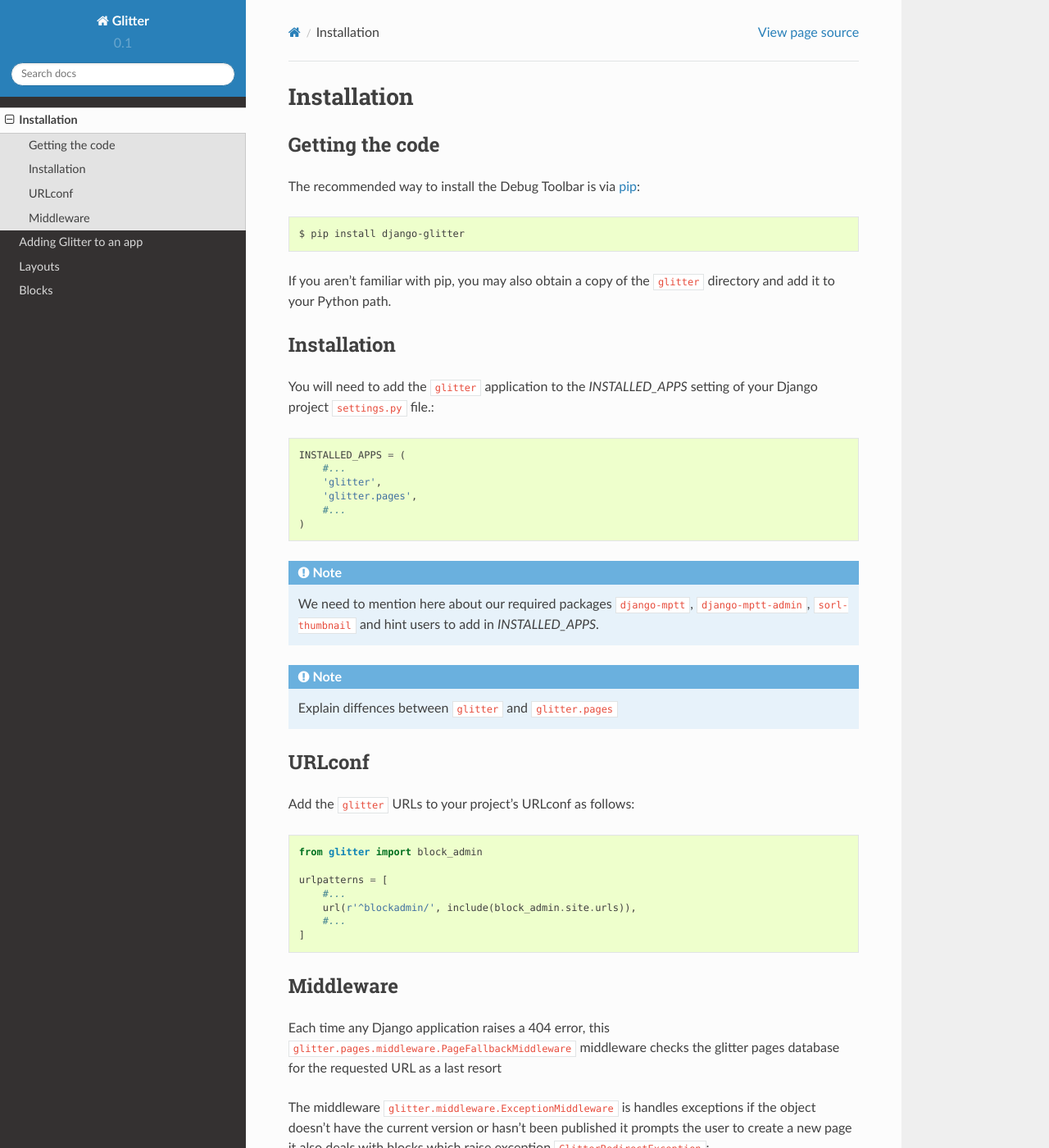
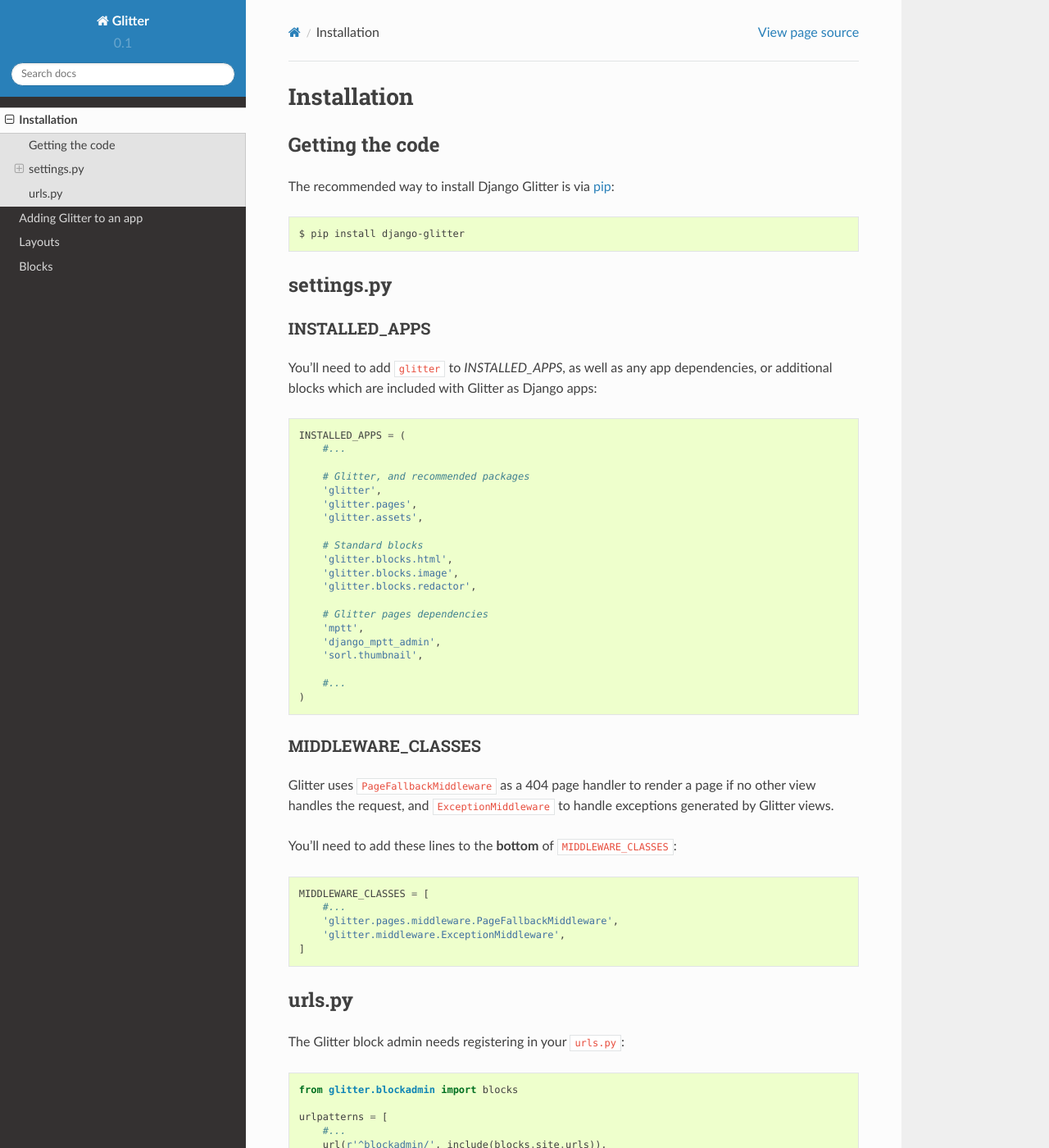
Before and after one commit to developersociety/django-glitter, a Sphinx documentation site: the page built from docs/source/installation.rst, in a window 1280 px wide and 1400 px high. Shown: the whole window at 82% size. Built offline with Sphinx 7.4.7 and the Read the Docs theme 2.0.0, drawn with Linux system fonts in a browser that asks for light colours; some of the changed text lies outside the part shown.

Commit message:
Installation docs

```diff
--- a/docs/source/installation.rst
+++ b/docs/source/installation.rst
@@ -4,76 +4,72 @@
 
 
 Getting the code
-----------------
+================
 
-
-
-The recommended way to install the Debug Toolbar is via pip_::
+The recommended way to install Django Glitter is via pip_::
 
     $ pip install django-glitter
-
-If you aren't familiar with pip, you may also obtain a copy of the
-``glitter`` directory and add it to your Python path.
 
 .. _pip: http://www.pip-installer.org/
 
 
-Installation
-------------
+settings.py
+===========
 
+INSTALLED_APPS
+--------------
 
-You will need to add the ``glitter`` application to the `INSTALLED_APPS`
-setting of your Django project ``settings.py`` file.::
+You'll need to add ``glitter`` to `INSTALLED_APPS`, as well as any app
+dependencies, or additional blocks which are included with Glitter as Django
+apps::
 
     INSTALLED_APPS = (
         #...
+
+        # Glitter, and recommended packages
         'glitter',
         'glitter.pages',
+        'glitter.assets',
+
+        # Standard blocks
+        'glitter.blocks.html',
+        'glitter.blocks.image',
+        'glitter.blocks.redactor',
+
+        # Glitter pages dependencies
+        'mptt',
+        'django_mptt_admin',
+        'sorl.thumbnail',
+
         #...
     )
 
 
-.. note::
+MIDDLEWARE_CLASSES
+------------------
 
-    We need to mention here about our required packages ``django-mptt``,
-    ``django-mptt-admin``, ``sorl-thumbnail`` and hint users to add in
-    `INSTALLED_APPS`.
+Glitter uses ``PageFallbackMiddleware`` as a 404 page handler to render a page
+if no other view handles the request, and ``ExceptionMiddleware`` to handle
+exceptions generated by Glitter views.
 
-.. note::
-
-    Explain diffences between ``glitter`` and ``glitter.pages``
-
-
-URLconf
--------
-
-Add the ``glitter`` URLs to your project's URLconf as follows::
-
-    from glitter import block_admin
-
-    urlpatterns = [
-        #...
-        url(r'^blockadmin/', include(block_admin.site.urls)),
-        #...
-    ]
-
-
-Middleware
-----------
-
-Each time any Django application raises a 404 error, this
-``glitter.pages.middleware.PageFallbackMiddleware`` middleware checks the
-glitter pages database for the requested URL as a last resort
-
-The middleware ``glitter.middleware.ExceptionMiddleware`` is handles
-exceptions if the object doesn't have the current version or hasn't been
-published it prompts the user to create a new page it also deals with blocks
-which raise exception ``GlitterRedirectException``::
-
+You'll need to add these lines to the **bottom** of ``MIDDLEWARE_CLASSES``::
 
     MIDDLEWARE_CLASSES = [
         #...
         'glitter.pages.middleware.PageFallbackMiddleware',
         'glitter.middleware.ExceptionMiddleware',
+    ]
+
+
+urls.py
+=======
+
+The Glitter block admin needs registering in your ``urls.py``::
+
+    from glitter.blockadmin import blocks
+
+    urlpatterns = [
+        #...
+        url(r'^blockadmin/', include(blocks.site.urls)),
         #...
     ]
```
Also changed, not shown: 1 other file.
